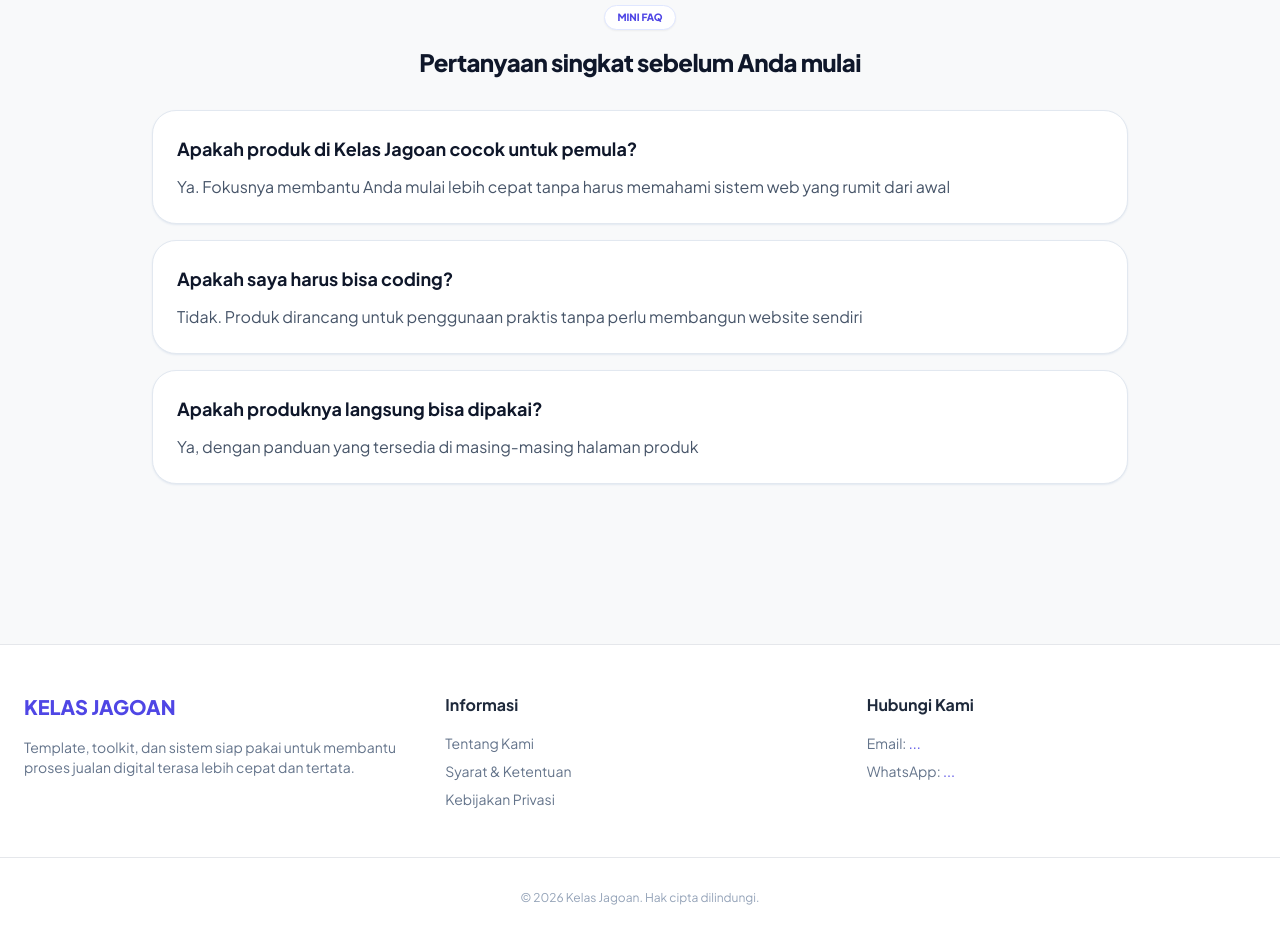
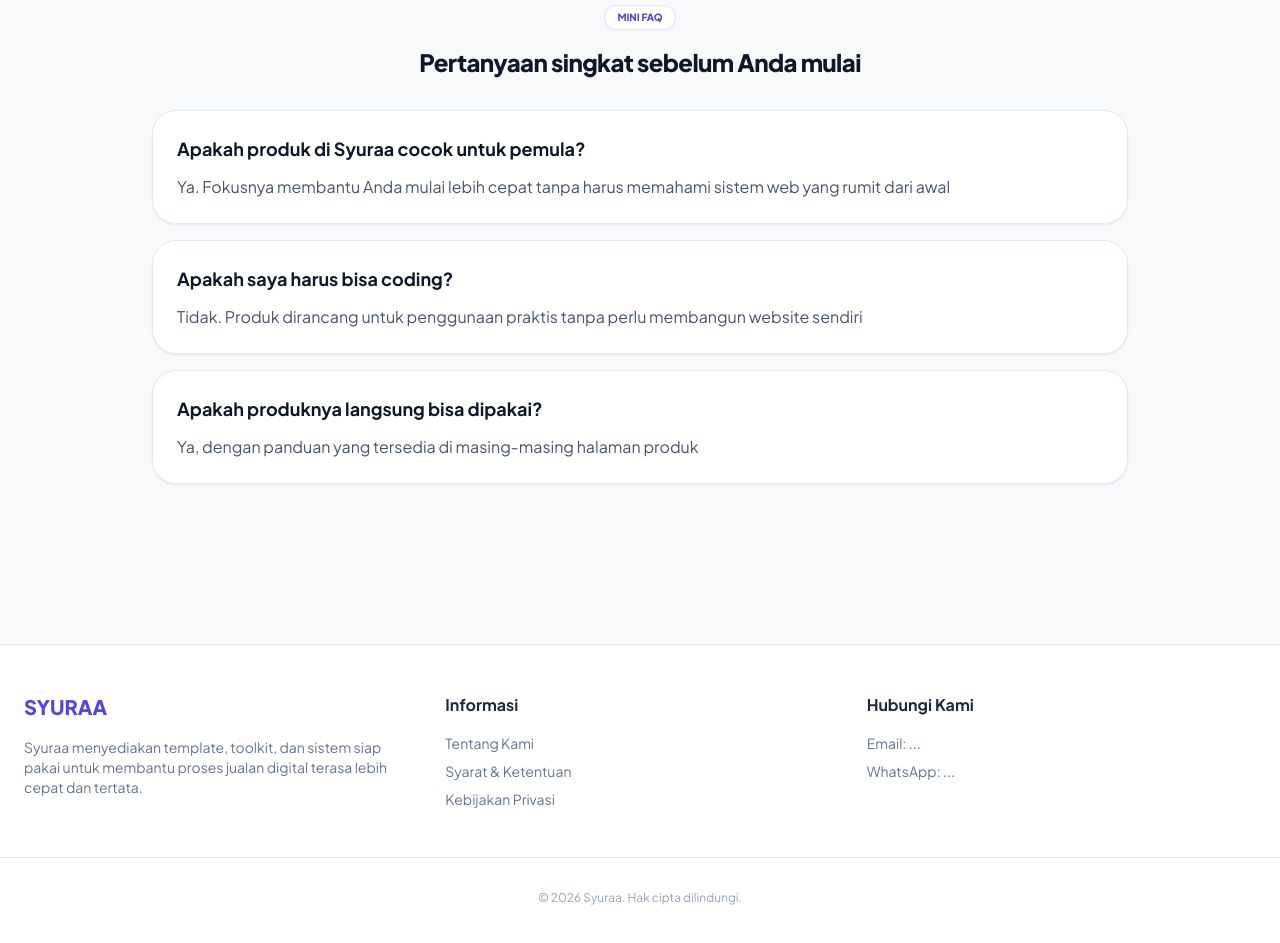
Before and after one commit to rd-syuraa/syuraa.my.id, a website: page public/index.html in a window 1280 px wide. Shown: the part 1237-2180 px from the top of the page. Drawn offline with Linux system fonts and the light colour scheme; no server answers.

Commit message:
feat: complete rebranding to Syuraa across all layers

```diff
--- a/public/index.html
+++ b/public/index.html
@@ -3,29 +3,29 @@
 <head>
     <meta charset="UTF-8">
     <meta name="viewport" content="width=device-width, initial-scale=1.0, maximum-scale=1.0, user-scalable=no">
-    <title>Kelas Jagoan | Produk Digital Siap Pakai</title>
-    <meta name="title" content="Kelas Jagoan | Produk Digital Siap Pakai">
-    <meta name="description" content="Template, toolkit, dan sistem siap pakai untuk membantu proses jualan digital terasa lebih cepat dan tertata.">
+    <title>Syuraa | Produk Digital Siap Pakai</title>
+    <meta name="title" content="Syuraa | Produk Digital Siap Pakai">
+    <meta name="description" content="Syuraa menyediakan template, toolkit, dan sistem siap pakai untuk membantu proses jualan digital terasa lebih cepat dan tertata.">
     <meta name="robots" content="index,follow,max-image-preview:large,max-snippet:-1,max-video-preview:-1">
     <meta name="theme-color" content="#4f46e5">
     <meta name="image" content="assets/seo/og-default.png">
     <link rel="canonical" href="./">
     <meta property="og:locale" content="id_ID">
     <meta property="og:type" content="website">
-    <meta property="og:site_name" content="Kelas Jagoan">
-    <meta property="og:title" content="Kelas Jagoan | Produk Digital Siap Pakai">
-    <meta property="og:description" content="Template, toolkit, dan sistem siap pakai untuk membantu proses jualan digital terasa lebih cepat dan tertata.">
+    <meta property="og:site_name" content="Syuraa">
+    <meta property="og:title" content="Syuraa | Produk Digital Siap Pakai">
+    <meta property="og:description" content="Syuraa menyediakan template, toolkit, dan sistem siap pakai untuk membantu proses jualan digital terasa lebih cepat dan tertata.">
     <meta property="og:url" content="./">
     <meta property="og:image" content="assets/seo/og-default.png">
     <meta property="og:image:type" content="image/png">
     <meta property="og:image:width" content="1200">
     <meta property="og:image:height" content="630">
-    <meta property="og:image:alt" content="Produk digital siap pakai untuk membantu proses jualan digital terasa lebih cepat dan tertata.">
+    <meta property="og:image:alt" content="Syuraa - Produk digital siap pakai untuk membantu proses jualan digital terasa lebih cepat dan tertata.">
     <meta name="twitter:card" content="summary_large_image">
-    <meta name="twitter:title" content="Kelas Jagoan | Produk Digital Siap Pakai">
-    <meta name="twitter:description" content="Template, toolkit, dan sistem siap pakai untuk membantu proses jualan digital terasa lebih cepat dan tertata.">
+    <meta name="twitter:title" content="Syuraa | Produk Digital Siap Pakai">
+    <meta name="twitter:description" content="Syuraa menyediakan template, toolkit, dan sistem siap pakai untuk membantu proses jualan digital terasa lebih cepat dan tertata.">
     <meta name="twitter:image" content="assets/seo/og-default.png">
-    <meta name="twitter:image:alt" content="Produk digital siap pakai untuk membantu proses jualan digital terasa lebih cepat dan tertata.">
+    <meta name="twitter:image:alt" content="Syuraa - Produk digital siap pakai untuk membantu proses jualan digital terasa lebih cepat dan tertata.">
     <link rel="preconnect" href="https://fonts.googleapis.com" crossorigin>
     <link rel="preconnect" href="https://fonts.gstatic.com" crossorigin>
     <link rel="dns-prefetch" href="https://script.google.com">
@@ -42,8 +42,8 @@
                 maxDescriptionLength: 160,
                 titleSeparator: ' | ',
                 robots: 'index,follow,max-image-preview:large,max-snippet:-1,max-video-preview:-1',
-                defaultSiteName: 'Kelas Jagoan',
-                defaultDescription: 'Template, toolkit, dan sistem siap pakai untuk membantu proses jualan digital terasa lebih cepat dan tertata.',
+                defaultSiteName: 'Syuraa',
+                defaultDescription: 'Syuraa menyediakan template, toolkit, dan sistem siap pakai untuk membantu proses jualan digital terasa lebih cepat dan tertata.',
                 defaultOgImagePath: 'assets/seo/og-default.png',
                 defaultOgImageType: 'image/png',
                 defaultOgImageWidth: 1200,
@@ -699,7 +699,7 @@
     <section class="max-w-7xl mx-auto px-6 py-20 text-center">
         <div class="inline-block bg-indigo-50 text-indigo-600 px-4 py-1.5 rounded-full text-[10px] font-black uppercase tracking-widest mb-6 fade-in">Siap Pakai untuk Jualan Digital</div>
         <h1 data-seo-title class="text-4xl md:text-6xl font-black tracking-tight mb-6 text-slate-900 fade-in delay-1">Bangun sistem jualan digital yang bisa langsung dipakai &mdash; tanpa pusing setup dari nol</h1>
-        <p data-seo-description class="text-xl md:text-2xl text-slate-500 max-w-4xl mx-auto mb-10 fade-in delay-2 font-medium">Berhenti buang waktu di setup teknis yang berantakan. Kelas Jagoan membantu Anda mulai jualan lebih cepat dengan template, toolkit, dan sistem yang sudah siap dipakai</p>
+        <p data-seo-description class="text-xl md:text-2xl text-slate-500 max-w-4xl mx-auto mb-10 fade-in delay-2 font-medium">Berhenti buang waktu di setup teknis yang berantakan. Syuraa membantu Anda mulai jualan lebih cepat dengan template, toolkit, dan sistem yang sudah siap dipakai</p>
         <a href="#katalog" class="inline-block bg-slate-900 text-white px-8 py-4 rounded-full font-bold text-lg shadow-xl shadow-slate-300 hover:scale-105 transition-all fade-in delay-3">Lihat Produk Siap Pakai</a>
     </section>
 
@@ -713,7 +713,7 @@
         <div class="max-w-2xl mx-auto text-center mb-8 md:mb-10">
             <div class="inline-flex items-center rounded-full border border-indigo-100 bg-white px-3 py-1 text-[10px] font-black uppercase tracking-[0.24em] text-indigo-600 shadow-sm shadow-slate-100">Pilih Sesuai Kebutuhan</div>
             <h2 class="mt-4 text-2xl md:text-3xl font-black tracking-tight text-slate-900">Temukan produk yang bisa langsung dipakai, dipelajari, lalu diadaptasi ke bisnis Anda</h2>
-            <p class="mt-3 text-sm md:text-base text-slate-500">Setiap produk di Kelas Jagoan dirancang supaya tidak berhenti di teori. Anda bisa mulai dari toolkit gratis, lanjut ke ecourse praktis, lalu pilih sistem yang membantu operasional jualan digital terasa lebih ringan dan tertata</p>
+            <p class="mt-3 text-sm md:text-base text-slate-500">Setiap produk di Syuraa dirancang supaya tidak berhenti di teori. Anda bisa mulai dari toolkit gratis, lanjut ke ecourse praktis, lalu pilih sistem yang membantu operasional jualan digital terasa lebih ringan dan tertata</p>
         </div>
 
         <div id="public-products" class="catalog-grid">
@@ -732,7 +732,7 @@
 
         <div class="grid gap-4">
             <article class="rounded-[1.5rem] border border-slate-200 bg-white p-6 shadow-sm shadow-slate-200">
-                <h3 class="text-base md:text-lg font-bold text-slate-900">Apakah produk di Kelas Jagoan cocok untuk pemula?</h3>
+                <h3 class="text-base md:text-lg font-bold text-slate-900">Apakah produk di Syuraa cocok untuk pemula?</h3>
                 <p class="mt-3 text-sm md:text-base leading-7 text-slate-600">Ya. Fokusnya membantu Anda mulai lebih cepat tanpa harus memahami sistem web yang rumit dari awal</p>
             </article>
             <article class="rounded-[1.5rem] border border-slate-200 bg-white p-6 shadow-sm shadow-slate-200">
@@ -749,8 +749,8 @@
     <footer class="bg-white border-t py-12 mt-20">
         <div class="max-w-7xl mx-auto px-6 grid grid-cols-1 md:grid-cols-3 gap-8 text-center md:text-left">
             <div>
-                <h3 class="text-xl font-black text-indigo-600 mb-4 dyn-site-name uppercase">KELAS JAGOAN</h3>
-                <p class="text-sm text-slate-500 dyn-site-tagline">Template, toolkit, dan sistem siap pakai untuk membantu proses jualan digital terasa lebih cepat dan tertata.</p>
+                <h3 class="text-xl font-black text-indigo-600 mb-4 dyn-site-name uppercase">SYURAA</h3>
+                <p class="text-sm text-slate-500 dyn-site-tagline">Syuraa menyediakan template, toolkit, dan sistem siap pakai untuk membantu proses jualan digital terasa lebih cepat dan tertata.</p>
             </div>
             <div>
                 <h4 class="font-bold mb-4 text-slate-800">Informasi</h4>
@@ -767,7 +767,7 @@
             </div>
         </div>
         <div class="text-center text-xs text-slate-400 mt-12 pt-8 border-t">
-            &copy; 2026 <span class="dyn-site-name">Kelas Jagoan</span>. Hak cipta dilindungi.
+            &copy; 2026 <span class="dyn-site-name">Syuraa</span>. Hak cipta dilindungi.
         </div>
     </footer>
 
--- a/public/site.config.js
+++ b/public/site.config.js
@@ -31,5 +31,11 @@ var SITE_CONFIG = {
     ALLOW_PAGES_DEV: true,
 
     // ── Local Development ──────────────────────────────────
-    ALLOW_LOCALHOST: true
+    ALLOW_LOCALHOST: true,
+
+    // ── Branding ──────────────────────────────────────────
+    BRAND_NAME: 'Syuraa',
+    APP_NAME: 'Syuraa',
+    SITE_TITLE: 'Syuraa - Solusi Jualan Digital Cepat & Tertata',
+    SITE_DESCRIPTION: 'Syuraa menyediakan template, toolkit, dan sistem siap pakai untuk membantu proses jualan digital Anda terasa lebih cepat dan tertata.'
 };
```
Also changed, not shown: admin-area.html (+2 -2 lines), appscript.js (+4 -4 lines), dashboard.html (+2 -2 lines), public/p.html (+1 -1 lines), site.config.js (+7 -1 lines), 1 other file.
